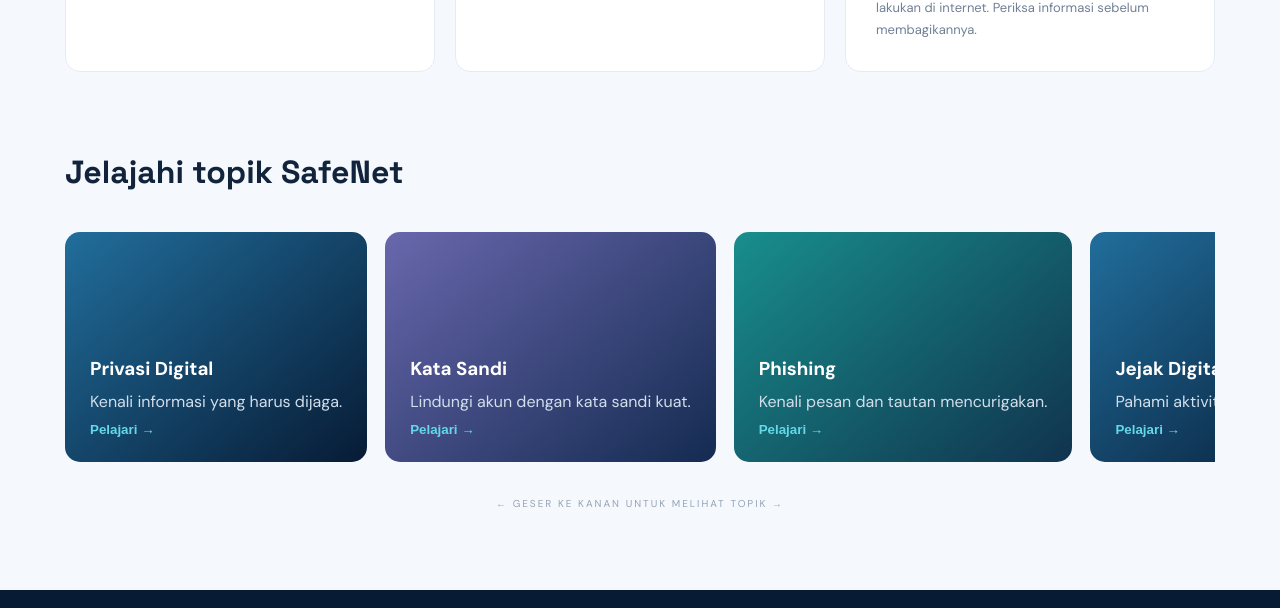
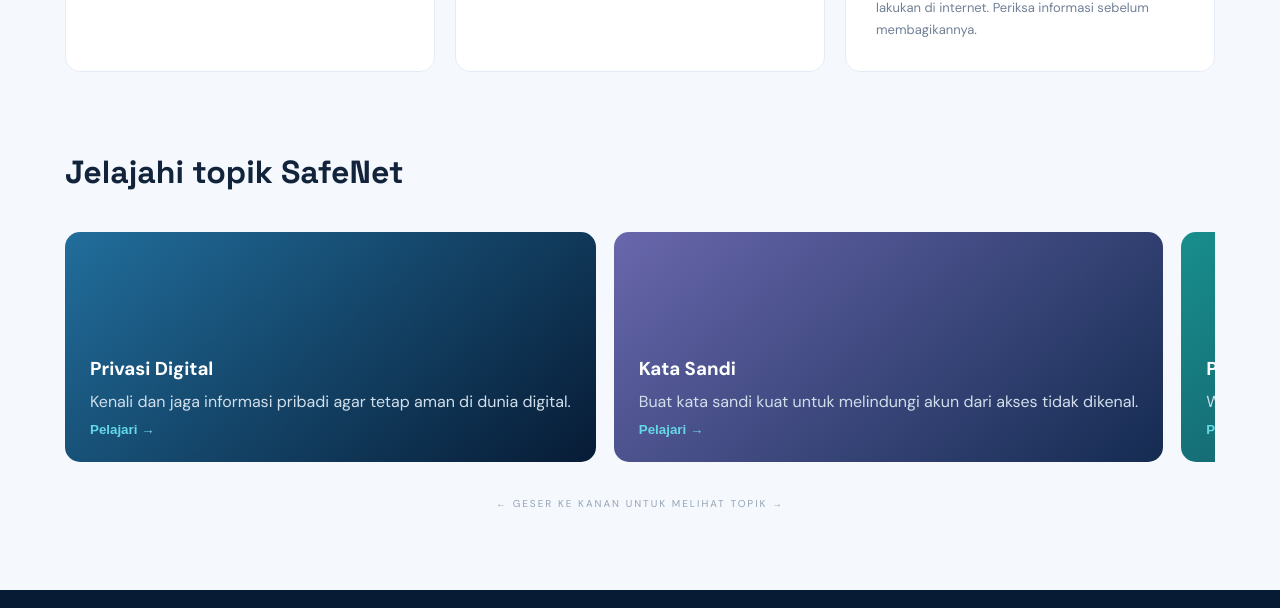
Before and after one commit to KerangHitam0113/SafeNet-1, a plain HTML site: page index.html in a window 1280 px wide. Shown: the part 1673-2281 px from the top of the page. Drawn offline with nearby package versions, Linux system fonts and the light colour scheme; no server answers.

Commit message:
Update index.html

```diff
--- a/index.html
+++ b/index.html
@@ -148,25 +148,25 @@
 
             <article class="topic-card">
                 <h3>Privasi Digital</h3>
-                <p>Kenali informasi yang harus dijaga.</p>
+                <p>Kenali dan jaga informasi pribadi agar tetap aman di dunia digital.</p>
                 <button data-goto="materi">Pelajari →</button>
             </article>
 
             <article class="topic-card">
                 <h3>Kata Sandi</h3>
-                <p>Lindungi akun dengan kata sandi kuat.</p>
+                <p>Buat kata sandi kuat untuk melindungi akun dari akses tidak dikenal.</p>
                 <button data-goto="materi">Pelajari →</button>
             </article>
 
             <article class="topic-card">
                 <h3>Phishing</h3>
-                <p>Kenali pesan dan tautan mencurigakan.</p>
+                <p>Waspadai pesan dan tautan palsu yang berusaha mencuri data pribadi.</p>
                 <button data-goto="materi">Pelajari →</button>
             </article>
 
             <article class="topic-card">
                 <h3>Jejak Digital</h3>
-                <p>Pahami aktivitasmu di internet.</p>
+                <p>Pahami jejak aktivitas online dan dampaknya bagi diri sendiri.</p>
                 <button data-goto="materi">Pelajari →</button>
             </article>
 
```
